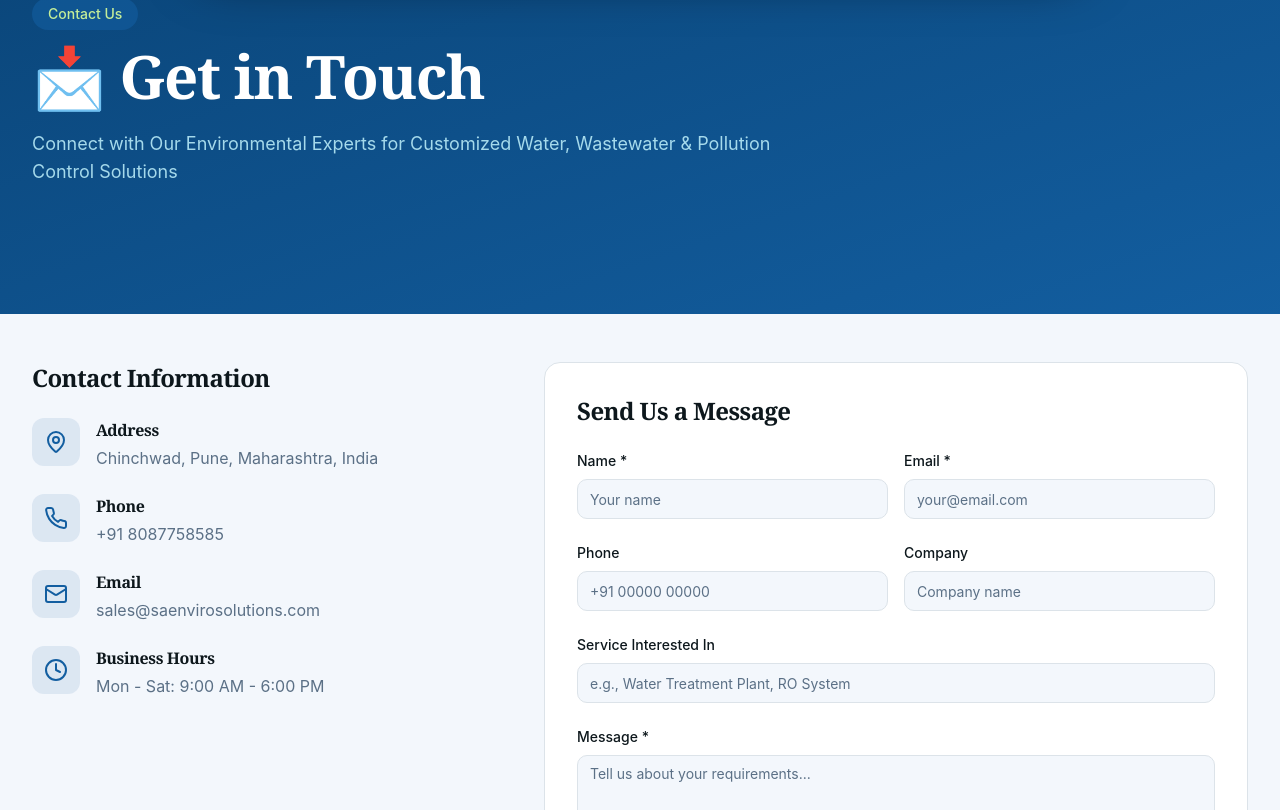
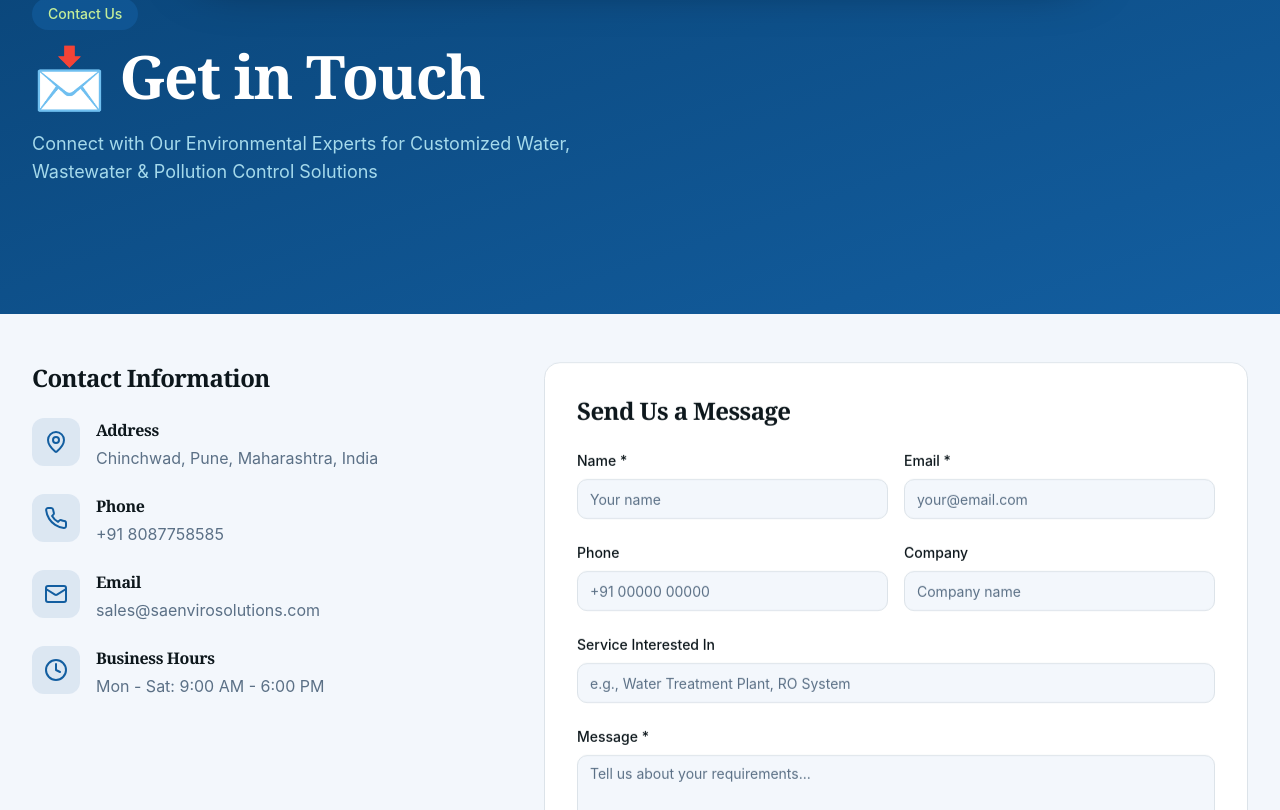
Before and after one commit to Sumeet1885/sa-enviro, a React (Vite) app: page /contact in a window 1280 px wide. Shown: the part 130-940 px from the top of the page. Built offline with nearby package versions, Linux system fonts and the light colour scheme.

Commit message:
Scroll Animation for the Contact form is done.

```diff
--- /dev/null
+++ b/src/components/Sections/ContactForm.tsx
@@ -0,0 +1,121 @@
+import { useEffect, useRef, useState } from "react";
+import { CheckCircle2, Send } from "lucide-react";
+import { Input } from "@/components/ui/input";
+import { Textarea } from "@/components/ui/textarea";
+import { Button } from "@/components/ui/button";
+import { useSlideInParallax } from "@/hooks/useSlideInParallax";
+
+// ─── Hook: fires once when element enters the viewport ───────────────────────
+function useInView(threshold = 0.12) {
+  const ref = useRef<HTMLDivElement>(null);
+  const [inView, setInView] = useState(false);
+
+  useEffect(() => {
+    const el = ref.current;
+    if (!el) return;
+    const observer = new IntersectionObserver(
+      ([entry]) => {
+        if (entry.isIntersecting) {
+          setInView(true);
+          observer.disconnect();
+        }
+      },
+      { threshold },
+    );
+    observer.observe(el);
+    return () => observer.disconnect();
+  }, [threshold]);
+
+  return { ref, inView };
+}
+
+// ─── Form component ───────────────────────────────────────────────────────────
+export const ContactForm = () => {
+  const [isSubmitted, setIsSubmitted] = useState(false);
+  // const { ref, inView } = useInView();
+  const { ref, translateY } = useSlideInParallax(500);
+
+  const handleSubmit = (e: React.FormEvent) => {
+    e.preventDefault();
+    setIsSubmitted(true);
+  };
+
+  return (
+    <div
+      ref={ref}
+      style={{
+        transform: `translateY(-${translateY}px)`,
+        transition: "transform 0.6s ease-out, opacity 0.6s ease-out",
+        willChange: "transform, opacity",
+      }}
+    >
+      <div className="bg-card rounded-2xl p-8 border border-border shadow-soft">
+        <h2 className="text-2xl font-display font-bold text-foreground mb-6">
+          Send Us a Message
+        </h2>
+        {isSubmitted ? (
+          <div className="text-center py-12">
+            <CheckCircle2 className="w-16 h-16 text-success mx-auto mb-4" />
+            <h3 className="text-xl font-semibold text-foreground mb-2">
+              Thank You!
+            </h3>
+            <p className="text-muted-foreground">
+              We'll get back to you as soon as possible.
+            </p>
+          </div>
+        ) : (
+          <form onSubmit={handleSubmit} className="space-y-6">
+            <div className="grid sm:grid-cols-2 gap-4">
+              <div>
+                <label className="block text-sm font-medium text-foreground mb-2">
+                  Name *
+                </label>
+                <Input placeholder="Your name" required />
+              </div>
+              <div>
+                <label className="block text-sm font-medium text-foreground mb-2">
+                  Email *
+                </label>
+                <Input type="email" placeholder="your@email.com" required />
+              </div>
+            </div>
+            <div className="grid sm:grid-cols-2 gap-4">
+              <div>
+                <label className="block text-sm font-medium text-foreground mb-2">
+                  Phone
+                </label>
+                <Input type="tel" placeholder="+91 00000 00000" />
+              </div>
+              <div>
+                <label className="block text-sm font-medium text-foreground mb-2">
+                  Company
+                </label>
+                <Input placeholder="Company name" />
+              </div>
+            </div>
+            <div>
+              <label className="block text-sm font-medium text-foreground mb-2">
+                Service Interested In
+              </label>
+              <Input placeholder="e.g., Water Treatment Plant, RO System" />
+            </div>
+            <div>
+              <label className="block text-sm font-medium text-foreground mb-2">
+                Message *
+              </label>
+              <Textarea
+                placeholder="Tell us about your requirements..."
+                rows={5}
+                required
+              />
+            </div>
+            <Button type="submit" size="lg" className="w-full">
+              Send Message
+              <Send className="w-5 h-5 ml-2" />
+            </Button>
+          </form>
+        )}
+      </div>
+    </div>
+  );
+};
--- a/src/components/Sections/HeroSection.tsx
+++ b/src/components/Sections/HeroSection.tsx
@@ -19,7 +19,7 @@ export default function HeroSection({
           <h1 className="text-4xl sm:text-5xl lg:text-6xl font-display font-bold mb-6">
             {heading}
           </h1>
-          <p className="text-water-light/90 text-lg">{subtitle}</p>
+          <p className="text-water-light/90 text-lg max-w-xl">{subtitle}</p>
         </AnimatedSection>
       </div>
     </section>
--- /dev/null
+++ b/src/hooks/useSlideInParallax.tsx
@@ -0,0 +1,27 @@
+import { useEffect, useRef, useState } from "react";
+
+export function useSlideInParallax(offset: number = 80) {
+  const ref = useRef<HTMLDivElement>(null);
+  const [translateY, setTranslateY] = useState(offset);
+
+  useEffect(() => {
+    const el = ref.current;
+    if (!el) return;
+
+    const observer = new IntersectionObserver(
+      ([entry]) => {
+        const ratio = entry.intersectionRatio;
+        const newTranslate = offset * (1 - ratio);
+        setTranslateY(newTranslate);
+      },
+      {
+        threshold: Array.from({ length: 101 }, (_, i) => i / 100),
+      },
+    );
+
+    observer.observe(el);
+    return () => observer.disconnect();
+  }, [offset]);
+
+  return { ref, translateY,};
+}
--- a/src/pages/Contact.tsx
+++ b/src/pages/Contact.tsx
@@ -11,6 +11,7 @@ import {
   StaggerItem,
 } from "@/components/motion";
 import { siteConfig, seoData } from "@/constants/siteData";
+import { ContactForm } from "@/components/Sections/ContactForm";
 
 const Contact = () => {
   const [isSubmitted, setIsSubmitted] = useState(false);
@@ -118,79 +119,9 @@ const Contact = () => {
 
             {/* Contact Form */}
             <div className="lg:col-span-3">
-              <AnimatedSection direction="right">
-                <div className="bg-card rounded-2xl p-8 border border-border shadow-soft">
-                  <h2 className="text-2xl font-display font-bold text-foreground mb-6">
-                    Send Us a Message
-                  </h2>
-                  {isSubmitted ? (
-                    <div className="text-center py-12">
-                      <CheckCircle2 className="w-16 h-16 text-success mx-auto mb-4" />
-                      <h3 className="text-xl font-semibold text-foreground mb-2">
-                        Thank You!
-                      </h3>
-                      <p className="text-muted-foreground">
-                        We'll get back to you as soon as possible.
-                      </p>
-                    </div>
-                  ) : (
-                    <form onSubmit={handleSubmit} className="space-y-6">
-                      <div className="grid sm:grid-cols-2 gap-4">
-                        <div>
-                          <label className="block text-sm font-medium text-foreground mb-2">
-                            Name *
-                          </label>
-                          <Input placeholder="Your name" required />
-                        </div>
-                        <div>
-                          <label className="block text-sm font-medium text-foreground mb-2">
-                            Email *
-                          </label>
-                          <Input
-                            type="email"
-                            placeholder="your@email.com"
-                            required
-                          />
-                        </div>
-                      </div>
-                      <div className="grid sm:grid-cols-2 gap-4">
-                        <div>
-                          <label className="block text-sm font-medium text-foreground mb-2">
-                            Phone
-                          </label>
-                          <Input type="tel" placeholder="+91 00000 00000" />
-                        </div>
-                        <div>
-                          <label className="block text-sm font-medium text-foreground mb-2">
-                            Company
-                          </label>
-                          <Input placeholder="Company name" />
-                        </div>
-                      </div>
-                      <div>
-                        <label className="block text-sm font-medium text-foreground mb-2">
-                          Service Interested In
-                        </label>
-                        <Input placeholder="e.g., Water Treatment Plant, RO System" />
-                      </div>
-                      <div>
-                        <label className="block text-sm font-medium text-foreground mb-2">
-                          Message *
-                        </label>
-                        <Textarea
-                          placeholder="Tell us about your requirements..."
-                          rows={5}
-                          required
-                        />
-                      </div>
-                      <Button type="submit" size="lg" className="w-full">
-                        Send Message
-                        <Send className="w-5 h-5 ml-2" />
-                      </Button>
-                    </form>
-                  )}
-                </div>
-              </AnimatedSection>
+              {/* <AnimatedSection direction="right"> */}
+              <ContactForm />
+              {/* </AnimatedSection> */}
             </div>
           </div>
         </div>
@@ -200,7 +131,7 @@ const Contact = () => {
 
       <section className="h-96 bg-muted/50">
         <iframe
-          src="https://www.google.com/maps/embed?pb=!1m14!1m8!1m3!1d7560.953207737685!2d73.755293!3d18.642597!3m2!1i1024!2i768!4f13.1!3m3!1m2!1s0x3bc2b971516a19ef%3A0x3ea59c22a36936fe!2sHarmony%20society!5e0!3m2!1sen!2sus!4v1771304158041!5m2!1sen!2sus"
+          src="https://www.google.com/maps/embed?pb=!1m18!1m12!1m3!1d3783.1756641332554!2d73.7718946!3d18.5209623!2m3!1f0!2f0!3f0!3m2!1i1024!2i768!4f13.1!3m3!1m2!1s0x3bc2c0fd0cfe2717%3A0xe534b896a7893206!2sSA%20ENVIRO%20SOLUTIONS!5e0!3m2!1sen!2sin!4v1771998843750!5m2!1sen!2sin"
           width="100%"
           height="100%"
           style={{ border: 0 }}
```
